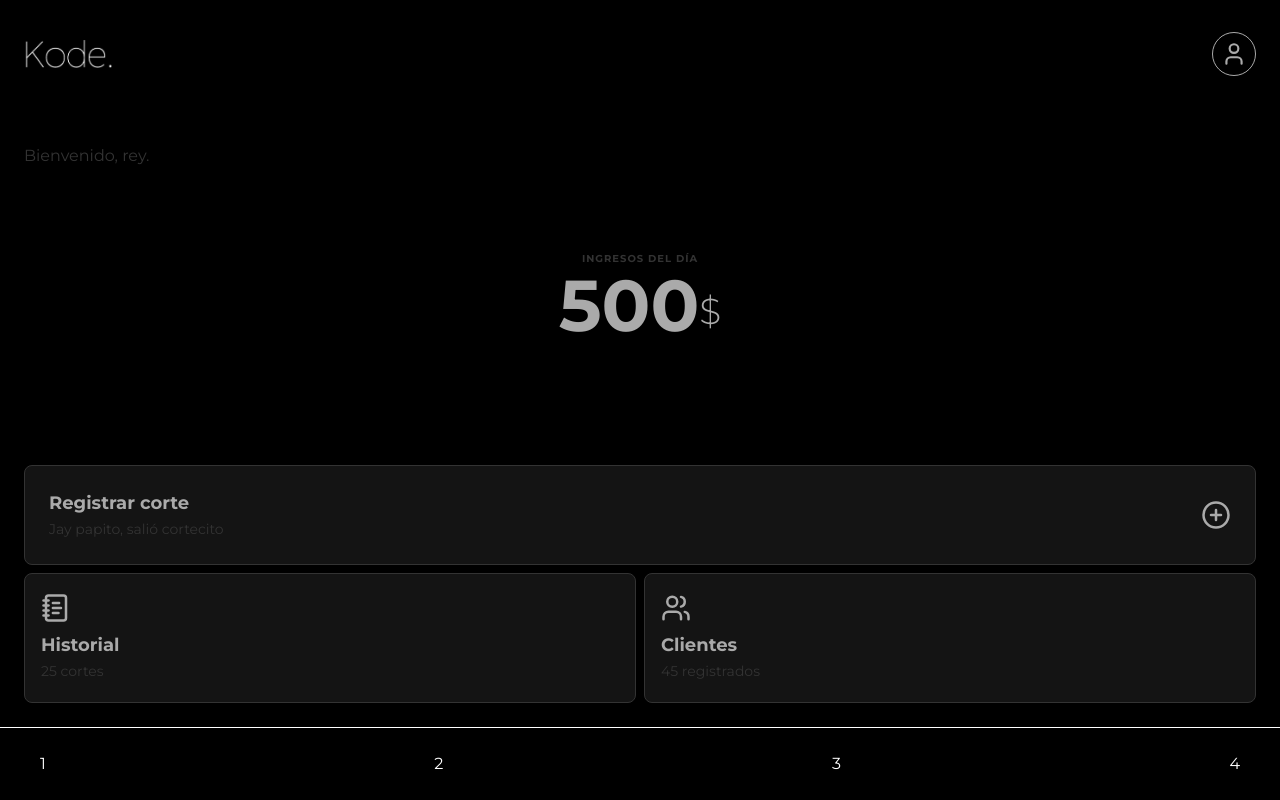
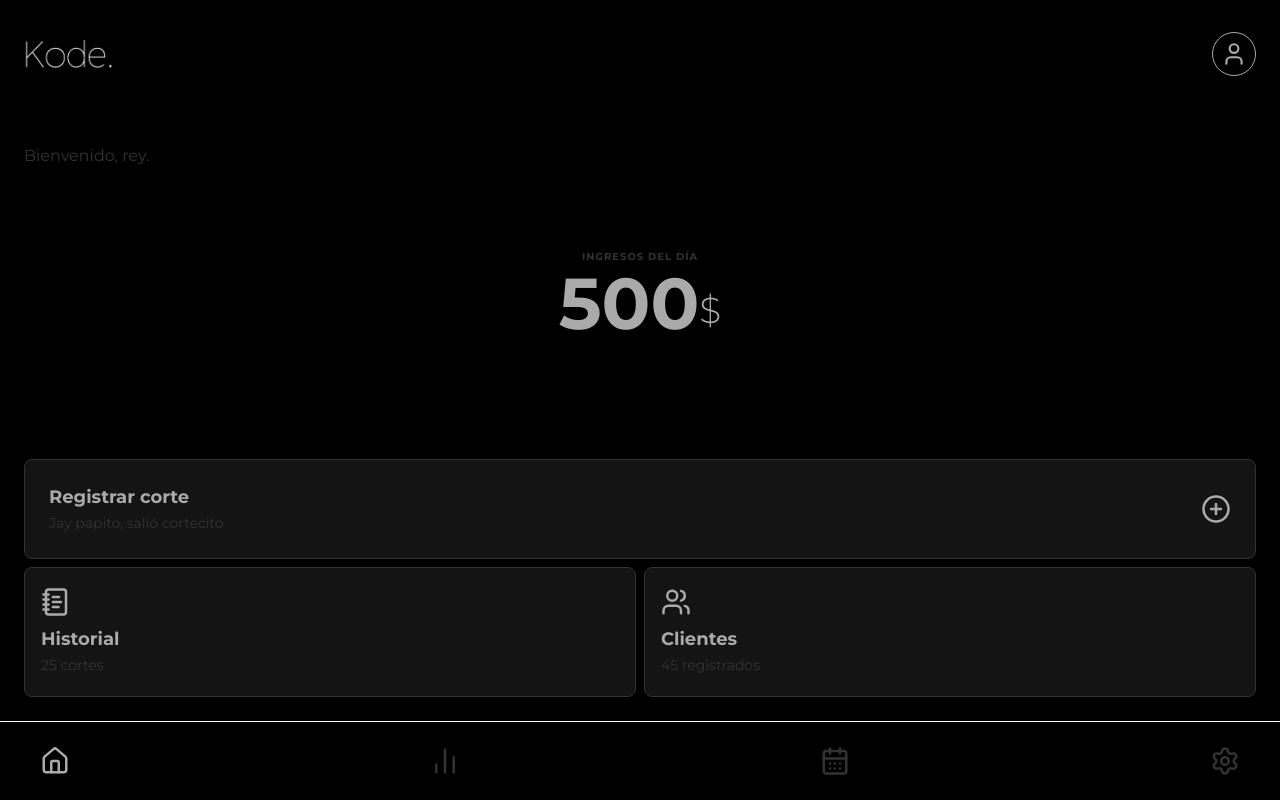
Before and after one commit to asgoDev/kode, a React (Vite) app: page / in a window 1280 px wide. Built offline with nearby package versions, Linux system fonts and the light colour scheme; sample sign-in values are in the browser's storage.

Commit message:
Refact: NavBar

```diff
--- a/src/App.jsx
+++ b/src/App.jsx
@@ -6,6 +6,7 @@ import Barberos from "./pages/Barberos";
 import ProtectedRoute from "./components/ProtectedRoute";
 import BodyLayout from "./layouts/BodyLayout";
 import LoggedLayout from "./layouts/LoggedLayout";
+import Settings from "./pages/Settings";
 
 function App() {
   return (
@@ -27,6 +28,7 @@ function App() {
             <Route index element={<Home />} />
             <Route path="reportes" element={<Reportes />} />
             <Route path="barberos" element={<Barberos />} />
+            <Route path="configuracion" element={<Settings />} />
           </Route>
 
           {/* fallback */}
--- a/src/components/NavBar.jsx
+++ b/src/components/NavBar.jsx
@@ -1,11 +1,54 @@
+import { House, ChartNoAxesColumn, CalendarDays, Settings } from "lucide-react";
+import { Link, useLocation } from "react-router-dom";
+
+const menuItems = [
+  {
+    path: "/",
+    Icon: House,
+  },
+  {
+    path: "/reportes",
+    Icon: ChartNoAxesColumn,
+  },
+  {
+    path: "/barberos",
+    Icon: CalendarDays,
+  },
+  {
+    path: "/configuracion",
+    Icon: Settings,
+  },
+];
+
 const NavBar = () => {
+  const currentPath = useLocation().pathname;
+
+  const baseItemClasses = "p-4 rounded-lg transition-colors duration-200";
+  const baseIconClasses = "text-muted";
+  const activeStyle = " text-white-md";
+  const inactiveStyle = "hover:bg-gray-button text-muted";
+
   return (
-    <nav className="p-1  px-6 py-2">
+    <nav className="p-1 px-6 py-2">
       <ul className="flex justify-between">
-        <li className="p-4 hover:bg-gray-button">1</li>
-        <li className="p-4 hover:bg-gray-button">2</li>
-        <li className="p-4 hover:bg-gray-button">3</li>
-        <li className="p-4 hover:bg-gray-button">4</li>
+        {menuItems.map((item) => {
+          const isActive = currentPath === item.path;
+          const listItemClasses = `${baseItemClasses} ${
+            isActive ? activeStyle : inactiveStyle
+          }`;
+          const IconComponent = item.Icon;
+
+          return (
+            <li key={item.path} className={listItemClasses}>
+              <Link to={item.path}>
+                <IconComponent
+                  size={30}
+                  className={isActive ? "text-white-md" : baseIconClasses}
+                />
+              </Link>
+            </li>
+          );
+        })}
       </ul>
     </nav>
   );
--- a/src/pages/Reportes.jsx
+++ b/src/pages/Reportes.jsx
@@ -1,4 +1,4 @@
 // src/pages/Reportes.jsx
 export default function Reportes() {
-  return <h2 className="text-white-md">Sección de Reportes</h2>;
+  return <h2 className="text-white-md">Aqui se mostrarán los reportes</h2>;
 }
--- /dev/null
+++ b/src/pages/Settings.jsx
@@ -0,0 +1,5 @@
+export default function Reportes() {
+  return (
+    <h2 className="text-white-md">Aqui se mostrarán las configuraciones</h2>
+  );
+}
```
